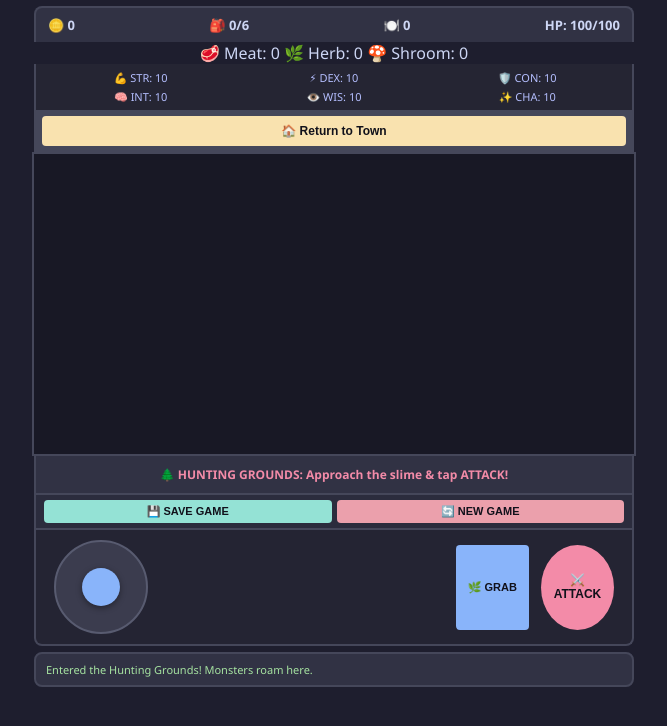
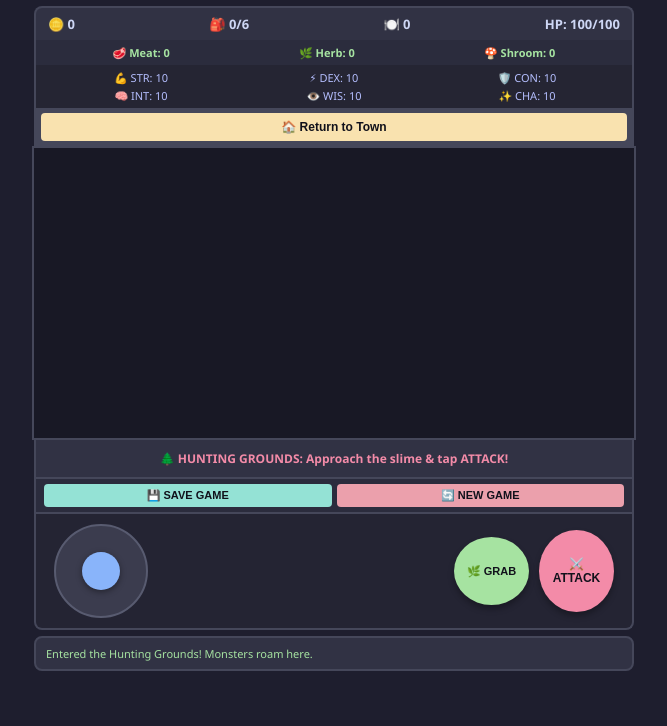
Before and after one commit to nur0izzati/RPGHuntCook, a plain HTML site: page index.html in a window 1280 px wide. Both pictures are taken after a click on the button "🌲 Travel to Hunting Grounds". Shown: the whole page, without its empty margins (306-973 px from the left). Drawn offline with Linux system fonts and the light colour scheme.

Commit message:
Update style.css

```diff
--- a/style.css
+++ b/style.css
@@ -18,7 +18,7 @@ body {
   width: 100%;
   max-width: 600px;
   background-color: #313244;
-  padding: 8px 12px;
+  padding: 7px 12px;
   box-sizing: border-box;
   border-radius: 8px 8px 0 0;
   display: flex;
@@ -29,15 +29,30 @@ body {
   border-bottom: none;
 }
 
+#inv-bar {
+  width: 100%;
+  max-width: 600px;
+  background-color: #2b2c3d;
+  padding: 5px 12px;
+  box-sizing: border-box;
+  display: flex;
+  justify-content: space-around;
+  font-size: 11px;
+  font-weight: bold;
+  color: #a6e3a1;
+  border-left: 2px solid #45475a;
+  border-right: 2px solid #45475a;
+}
+
 #stats-bar {
   width: 100%;
   max-width: 600px;
   background-color: #252533;
-  padding: 6px 10px;
+  padding: 5px 10px;
   box-sizing: border-box;
   display: grid;
   grid-template-columns: repeat(3, 1fr);
-  gap: 4px;
+  gap: 3px;
   font-size: 11px;
   color: #b4befe;
   border-left: 2px solid #45475a;
@@ -49,7 +64,7 @@ body {
   width: 100%;
   max-width: 600px;
   background-color: #45475a;
-  padding: 6px;
+  padding: 5px;
   box-sizing: border-box;
   border-left: 2px solid #45475a;
   border-right: 2px solid #45475a;
@@ -60,7 +75,7 @@ body {
   background-color: #a6e3a1;
   color: #11111b;
   width: 100%;
-  padding: 8px;
+  padding: 7px;
   font-size: 12px;
   font-weight: bold;
   border: none;
@@ -74,7 +89,7 @@ canvas {
   display: block;
   width: 100%;
   max-width: 600px;
-  height: 300px;
+  height: 290px;
   touch-action: none;
 }
 
@@ -121,6 +136,7 @@ button:disabled {
   cursor: not-allowed;
 }
 
+#kitchen-btn { background-color: #89dceb; }
 #shop-btn { background-color: #f9e2af; }
 #char-btn { background-color: #cba6f7; }
 #heal-btn { background-color: #a6e3a1; }
@@ -167,10 +183,41 @@ button:disabled {
 
 .button-group {
   display: flex;
-  gap: 12px;
+  gap: 10px;
+  align-items: center;
 }
 
-#attack-btn { background-color: #f38ba8; color: #11111b; width: 85px; height: 85px; border-radius: 50%; font-size: 12px; }
+.action-circle-btn {
+  border-radius: 50%;
+  border: none;
+  font-weight: bold;
+  display: flex;
+  align-items: center;
+  justify-content: center;
+  cursor: pointer;
+  box-shadow: 0 4px 6px rgba(0, 0, 0, 0.3);
+  touch-action: manipulation;
+}
+
+.action-circle-btn:active {
+  transform: scale(0.93);
+}
+
+#grab-btn {
+  background-color: #a6e3a1;
+  color: #11111b;
+  width: 68px;
+  height: 68px;
+  font-size: 11px;
+}
+
+#attack-btn {
+  background-color: #f38ba8;
+  color: #11111b;
+  width: 82px;
+  height: 82px;
+  font-size: 12px;
+}
 
 #log {
   width: 100%;
@@ -211,8 +258,10 @@ button:disabled {
 }
 
 .modal-purple { border-color: #cba6f7; }
+.modal-blue { border-color: #89dceb; }
 .modal-title-gold { color: #f9e2af; margin-top: 0; text-align: center; }
 .modal-title-purple { color: #cba6f7; margin-top: 0; text-align: center; }
+.modal-title-blue { color: #89dceb; margin-top: 0; text-align: center; }
 
 .shop-item {
   display: flex;
@@ -225,6 +274,6 @@ button:disabled {
   font-size: 11px;
 }
 
-.shop-item button { max-width: 70px; margin-left: 8px; }
+.shop-item button { max-width: 75px; margin-left: 8px; }
 .stat-desc { background-color: #181825; padding: 8px; margin: 6px 0; border-radius: 6px; font-size: 11px; line-height: 1.4; }
 .close-btn { background-color: #f38ba8; margin-top: 10px; width: 100%; padding: 10px; }
```
